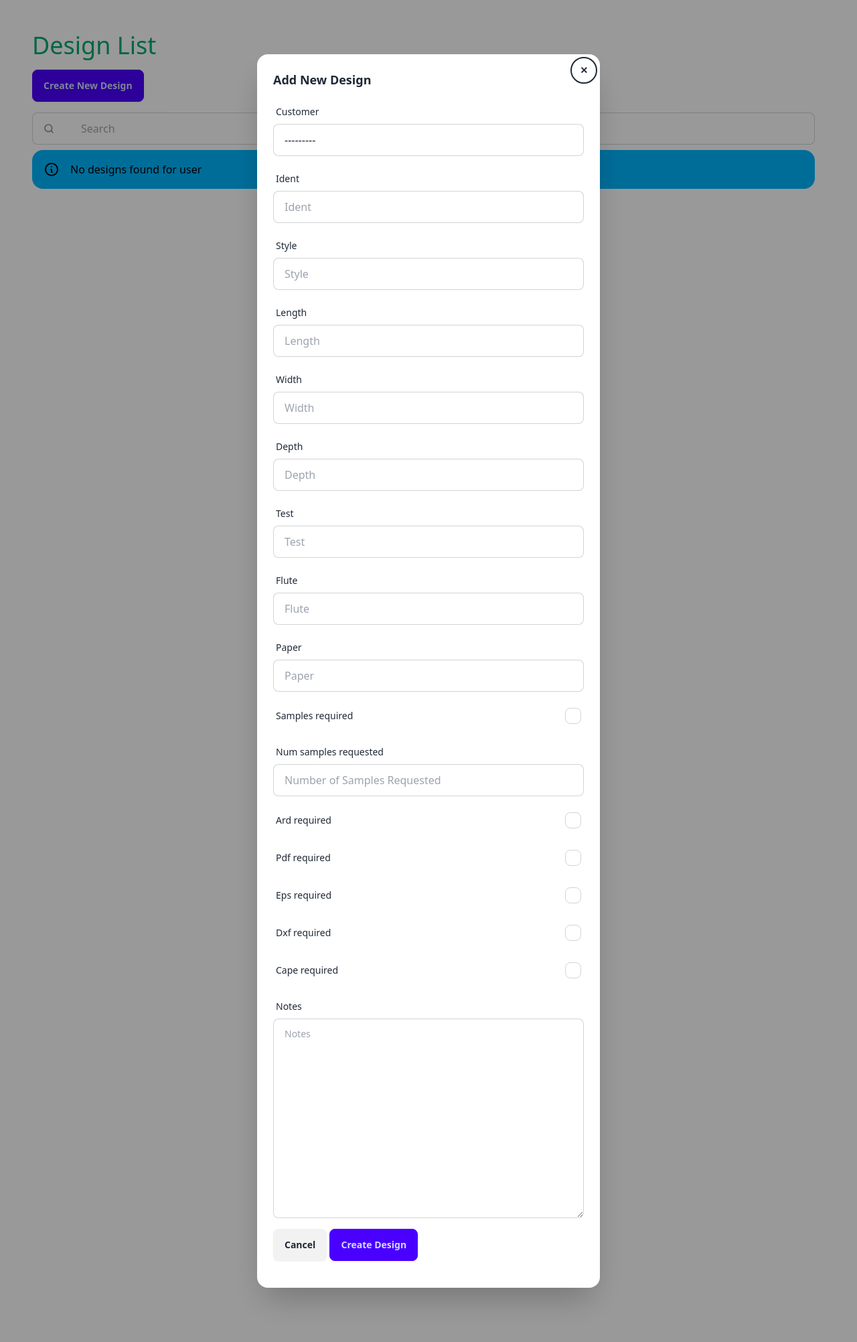
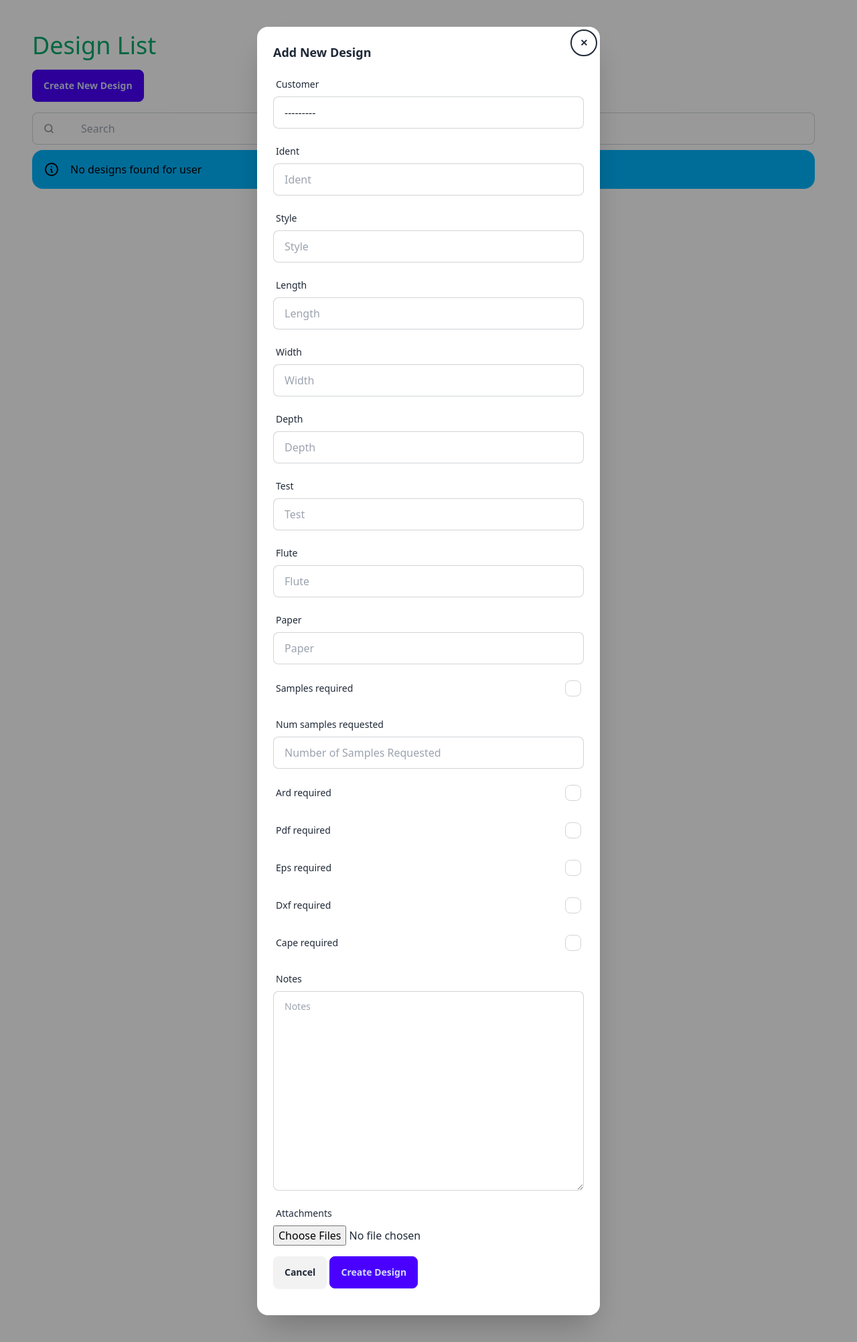
Before and after one commit to seanmahoneyx/ninja, a Django app: page / in a window 1280 px wide, after a click on "Create New Design". Shown: the whole page at 67% size. Run offline with Django 5.2, Linux system fonts and the light colour scheme; the visitor is signed in with stand-in values (Sample User, id 1); data that the repository does not hold is empty; some libraries are stand-ins or nearby versions.

Commit message:
file attachments working

```diff
--- a/designs/templates/partials/add-design-modal.html
+++ b/designs/templates/partials/add-design-modal.html
@@ -5,7 +5,9 @@
         <h3 class="font-bold text-lg mb-4">Add New Design</h3>
 
 
-        <form hx-post="{% url 'create-design' %}"
+        <form
+            enctype="multipart/form-data"
+            hx-post="{% url 'create-design' %}"
             hx-target="#design-table-body"
             hx-swap="afterbegin"
             hx-on:design-success="design_modal.close(); this.reset();"
@@ -33,6 +35,13 @@
                 </div>
             {% endfor %}
 
+            <div class="form-control w-full mb-4">
+                <label class="label">
+                    <span class="label-text">Attachments</span>
+                </label>
+                <input type="file" name="attachments" multiple class="file-input-bordered w-full"/>
+            </div>
+
             <div class="mt-4">
                 <button type="button" class="btn" onclick="design_modal.close()">Cancel</button>
                 <button type="submit" class="btn btn-primary">Create Design</button>
--- a/designs/views.py
+++ b/designs/views.py
@@ -42,6 +42,9 @@ def create_design(request):
         design.requesting_rep = request.user
         design.save()
 
+        for f in request.FILES.getlist('attachments'):
+            DesignAttachment.objects.create(design=design, file=f)
+
         context = {'design': design}
         response = render(request, 'partials/design-row.html', context)
         response['HX-Trigger'] = 'design-success'
```
